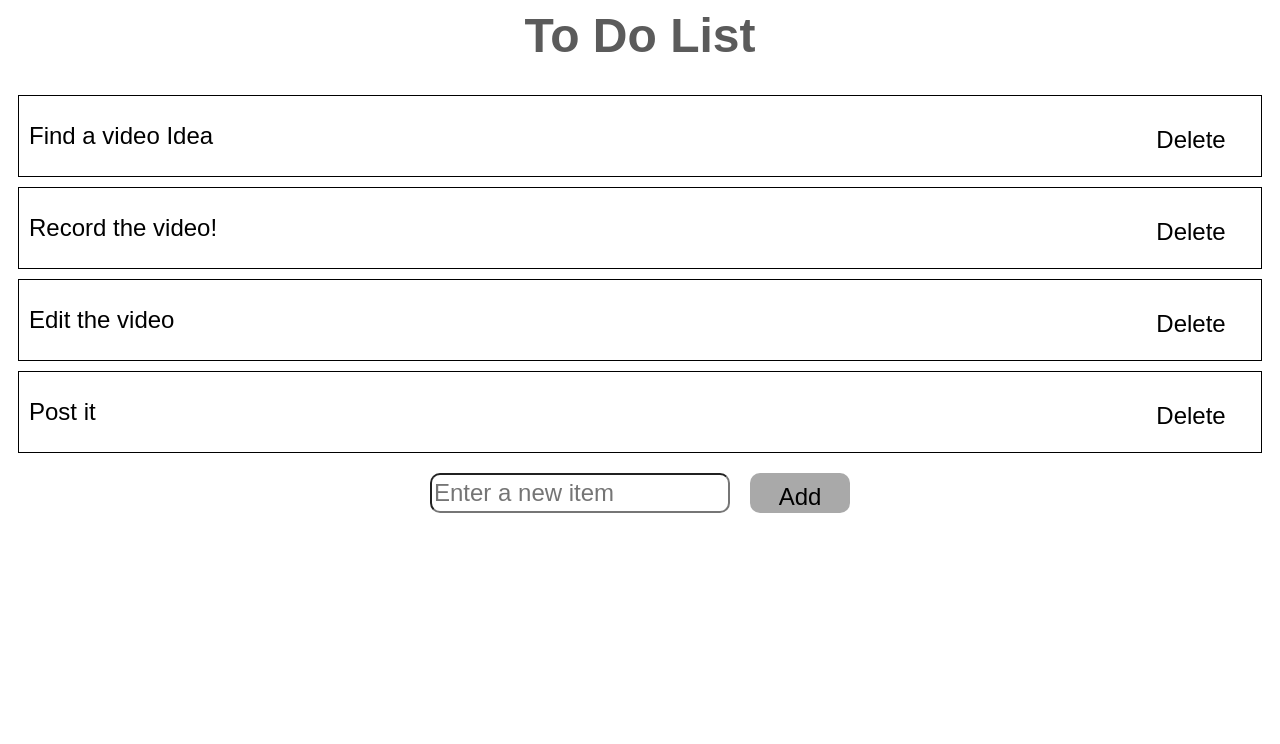
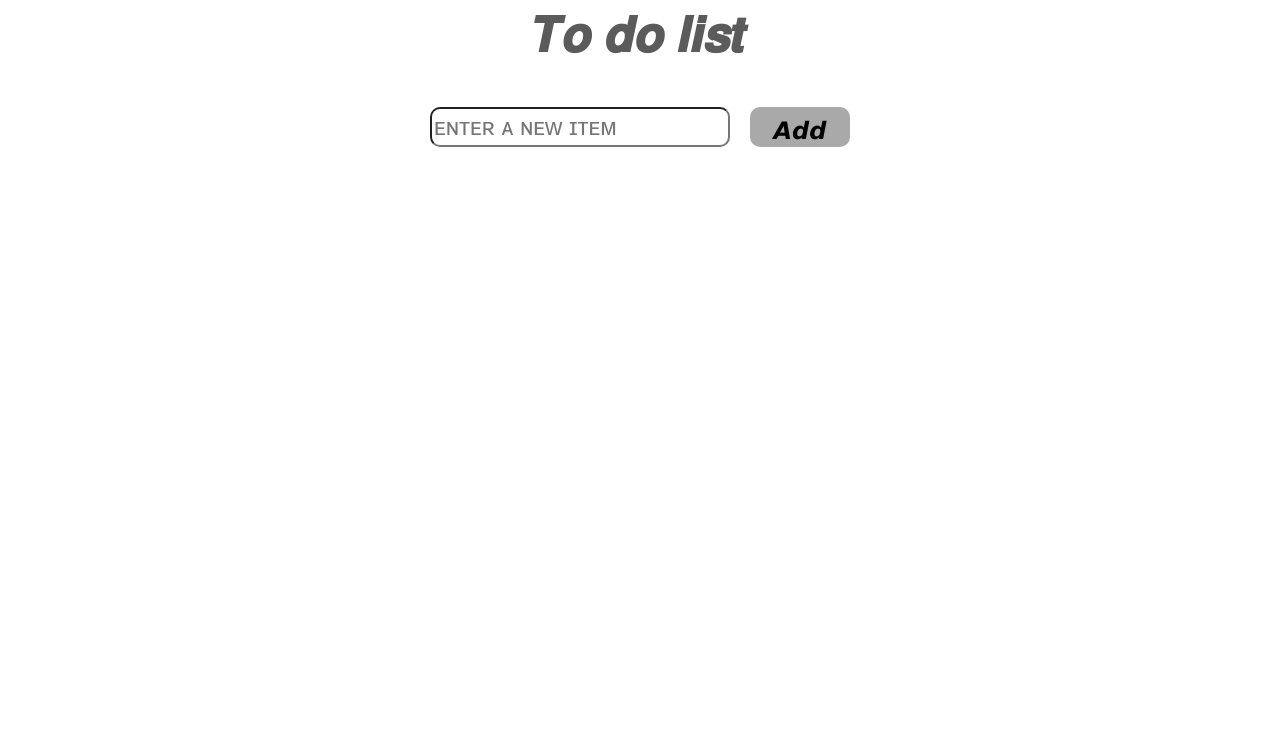
Before and after one commit to reebbal/reebbal-to-do-list1, a plain HTML site: page index.html in a window 1280 px wide. Shown: the top 744 px of the page. Drawn offline with Linux system fonts and the light colour scheme.

Commit message:
Update index.html

```diff
--- a/index.html
+++ b/index.html
@@ -96,16 +96,13 @@
     </style>
 </head>
 <body>
-    <h1>To Do List</h1>
+    <h1> 𝑻𝒐 𝒅𝒐 𝒍𝒊𝒔𝒕 </h1>
     <ul id="todo-list">
-        <li>Find a video Idea<button class="delete-button">Delete</button></li>
-        <li>Record the video!<button class="delete-button">Delete</button></li>
-        <li>Edit the video<button class="delete-button">Delete</button></li>
-        <li>Post it<button class="delete-button">Delete</button></li>
+
     </ul>
     <div class="input-container"> <!-- Add a div element for the input container -->
-        <input type="text" id="new-item" placeholder="Enter a new item">
-        <button id="add-button">Add</button>
+        <input type="text" id="new-item" placeholder="ᴇɴᴛᴇʀ ᴀ ɴᴇᴡ ɪᴛᴇᴍ">
+        <button id="add-button">𝘼𝙙𝙙</button>
     </div>
     <div class="icons"> <!-- Add a div element for the icons -->
         <a href="https://www.youtube.com/channel/UCobh1m4aQFJhyAAuFXaJkmA" target="_blank"><img src="youtube-logo-icone-grise.png" alt="YouTube logo"></a> <!-- Add a link to YouTube with a photo -->
```
